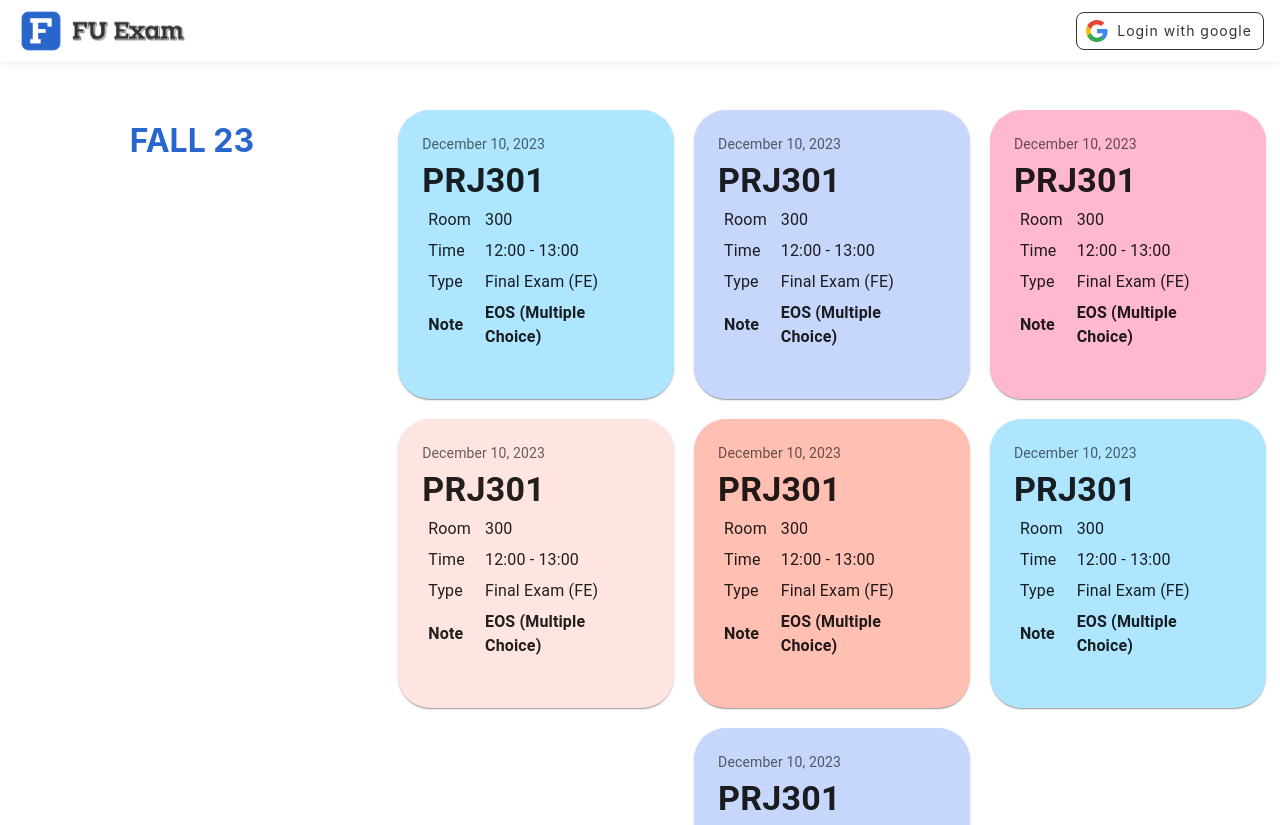
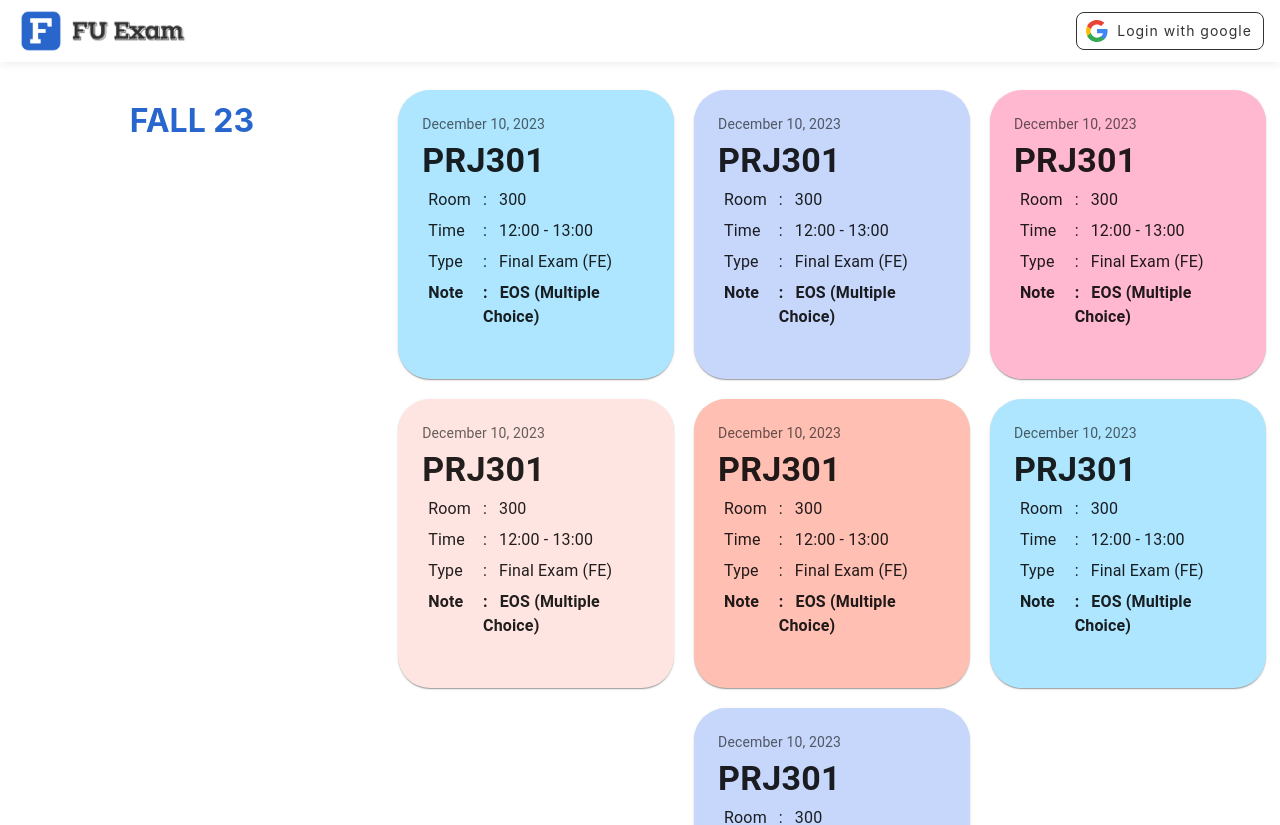
Before and after one commit to ngogiahuan/FU-Exam-Schedule, a React (Create React App) app in the folder fuexamschedule/: page /student in a window 1280 px wide. Shown: the top 825 px of the page. Built offline with nearby package versions, Linux system fonts and the light colour scheme.

Commit message:
add hover css into Stu Card

```diff
--- a/fuexamschedule/src/component/Student/Student.css
+++ b/fuexamschedule/src/component/Student/Student.css
@@ -1,5 +1,5 @@
 .student {
-    padding-top: 80px;
+    padding-top: 60px;
     display: grid;
     grid-template: 100% / 30% 70%;
 }
--- a/fuexamschedule/src/component/StudentCard/StuExamCard.css
+++ b/fuexamschedule/src/component/StudentCard/StuExamCard.css
@@ -10,3 +10,23 @@
     margin-top: 10px;
     margin-bottom: 50px;
 }
+
+.card:hover {
+    transition: all 0.2s ease-out;
+    box-shadow: 0px 8px 8px rgba(38, 38, 38, 0.2);
+    top: -6px;
+    background-color: #88abe8;
+}
+
+table tr {
+    vertical-align: top;
+}
+
+.td-data {
+    padding-left: 6px;
+}
+
+.td-data span {
+    margin-right: 12px;
+
+}
--- a/fuexamschedule/src/component/StudentCard/StuExamCard.js
+++ b/fuexamschedule/src/component/StudentCard/StuExamCard.js
@@ -24,7 +24,7 @@ export default function StuExamCard() {
     return (
       <div className="container">
         {ListOfStuExam.map((stuExam, index) => (
-          <Card
+          <Card className='card'
             key={index}
             sx={{
               width: '29%',
@@ -43,20 +43,20 @@ export default function StuExamCard() {
               <Typography sx={{ mb: 1.5 }} color="text.primary">
                 <table border="0" cellspacing="5">
                   <tr>
-                    <td>Room</td>
-                    <td style={{ paddingLeft: 8 }}>{stuExam.room}</td>
+                    <td className='td-title'>Room</td>
+                    <td className='td-data'><span>:</span>{stuExam.room}</td>
                   </tr>
                   <tr>
-                    <td>Time</td>
-                    <td style={{ paddingLeft: 8 }}>{stuExam.time}</td>
+                    <td className='td-title'>Time</td>
+                    <td className='td-data'><span>:</span>{stuExam.time}</td>
                   </tr>
                   <tr>
-                    <td>Type</td>
-                    <td style={{ paddingLeft: 8 }}>{stuExam.type}</td>
+                    <td className='td-title'>Type</td>
+                    <td className='td-data'><span>:</span>{stuExam.type}</td>
                   </tr>
                   <tr style={{ fontWeight: 'bold'}}>
-                    <td>Note</td>
-                    <td style={{ paddingLeft: 8 }}>{stuExam.note}</td>
+                    <td className='td-title'>Note</td>
+                    <td className='td-data'><span>:</span>{stuExam.note}</td>
                   </tr>
                 </table>
               </Typography>
```
